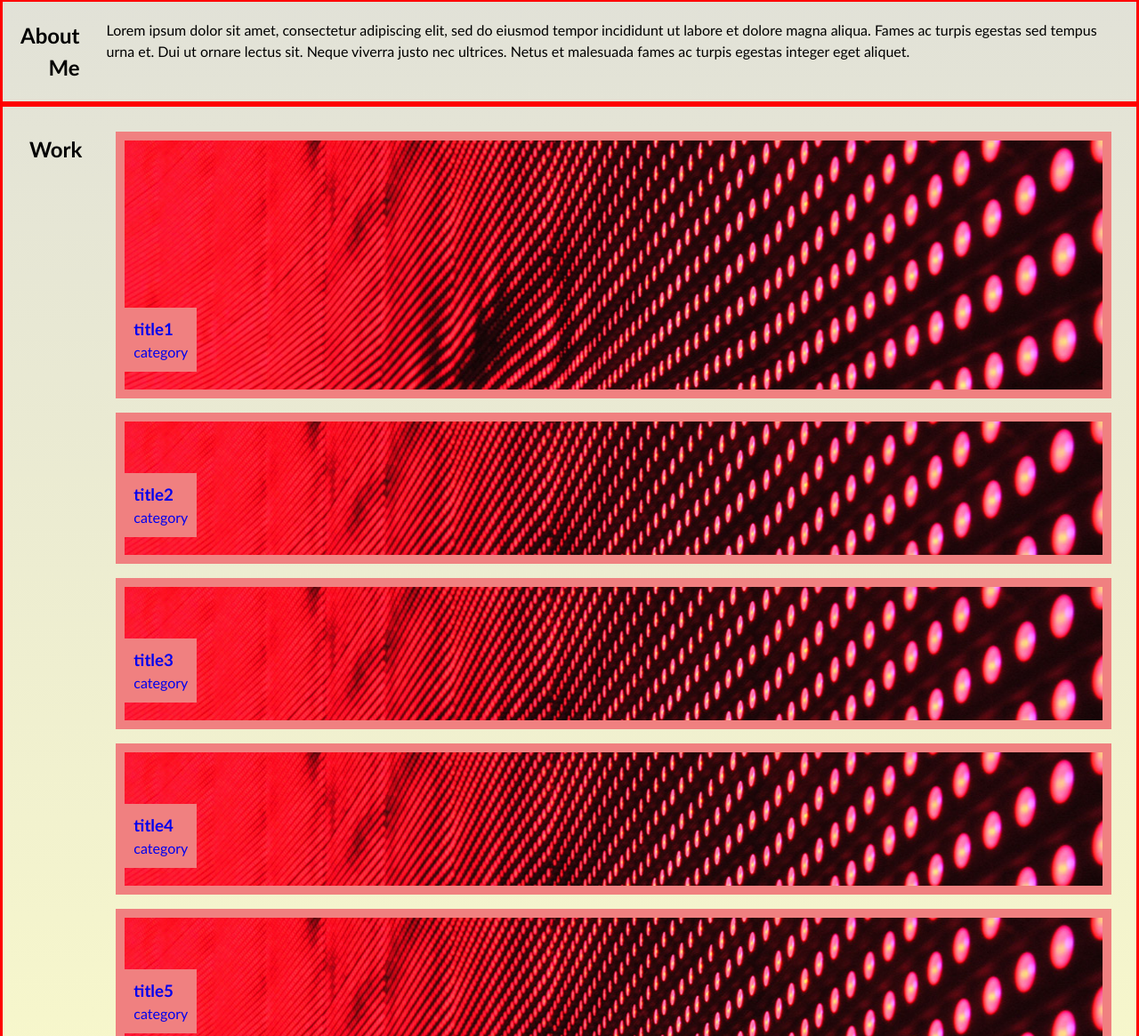
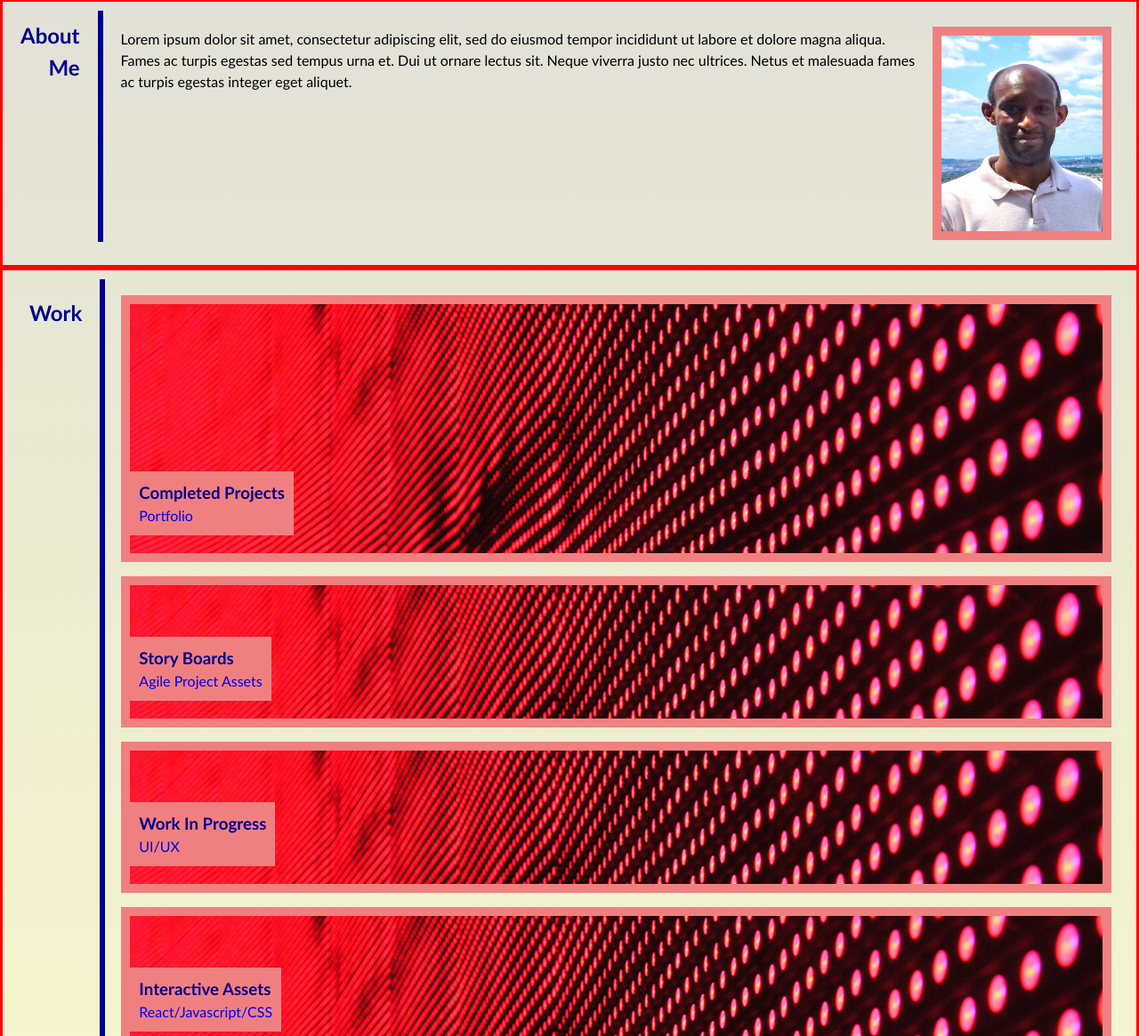
Before and after one commit to 44-khowell/mod2-challange, a plain HTML site: page index.html in a window 1280 px wide. Shown: the part 281-1446 px from the top of the page at 89% size. Drawn offline with Linux system fonts and the light colour scheme.

Commit message:
html n css Links, Images, Pipe Line added

```diff
--- a/css/style.css
+++ b/css/style.css
@@ -24,6 +24,7 @@ h4,
 h5,
 h6 {
   margin: 0;
+  color: darkblue;
 }
 
 p {
@@ -152,23 +153,32 @@ p {
   /* border: 2px solid green;*/
 }
 
-.v-line {
+.flex-aboutChild2 {
   display: flex;
-  border-left: 6px solid black;
-  height: 90px;
-  position: absolute;
-  left: 8.5%;
-  margin-left: 4px;
-  top: 86.5px;
+  align-items: flex-start;
+  padding: 10px;
 }
 
-.flex-aboutChild2 {
-  align-items: center;
+/* Target - text adding padding */
+.flex-aboutChild2 p {
   padding: 10px;
-  /* border: 2px solid blue;*/
 }
 
+.flex-aboutChild3 {
+  display: flex;
+  align-items: center;
+ /* border: 2px solid blue; */
+}
+/* Targeting - image & positioning */
+.fit-pix {
+  position: 50%;
+  height: 240px;
+  padding: 10px;
+  margin: 0.5rem;
+  background-color: lightcoral;
+  /* border: 2px solid green;*/
 
+}
 /* About me - end */
 
 
@@ -229,14 +239,14 @@ p {
   direction: rtl;
   text-align: start;
   padding: 10px;
-  padding-right: 20px;
+  padding-right: 10px;
   border: 2px solid blue;
 }
 
 .nav-contactChild2 {
   align-items: center;
   padding: 10px;
-  border: 2px solid blue;
+  /* border: 2px solid blue; */
 }
 
 /* Nav link container - links configuration */
@@ -244,8 +254,6 @@ p {
   display: inline-block;
   padding: 0px 20px;                    /* Spacing around Links */
   cursor: pointer;                      /* Cusrosr change to pointer */
-}
-
 }
 
 /* Nav links - cusrosr color change hover effect */
@@ -275,8 +283,4 @@ p {
   .flex-aboutChild1:first-child {
     min-height: 150px;
   }
-
-  .v-line {
-    flex-basis: 100%;
-  }
 }
--- a/index.html
+++ b/index.html
@@ -5,6 +5,29 @@
   <meta charset="UTF-8">
   <meta name="viewport" content="width=device-width, initial-scale=1.0">
   <meta http-equiv="X-UA-Compatible" content="ie=edge">
+
+  <!-- Vertical Divide Pipe defs -->
+  <meta name="viewport" content="width=device-width, initial-scale=1">
+
+  <style>
+    .vl-1 {
+      border-left: 6px solid darkblue;
+      height: 260px;
+    }
+  </style>
+  <style>
+    .vl-2 {
+      border-left: 6px solid darkblue;
+      height:1060px;
+    }
+  </style>
+  <style>
+    .vl-3 {
+      border-left: 6px solid darkblue;
+      height:60px;
+    }
+  </style>
+
   <title>Keith Howell // Web Developer</title>
   <link rel="stylesheet" href="./css/style.css" />
 </head>
@@ -37,12 +60,18 @@
         <div class="flex-aboutChild1">
           <h2><a name="About">About Me</a></h2>
         </div>
+
+        <!-- Flex frame division -->
+        <div class="vl-1"></div>
         <div class="flex-aboutChild2">
           <p> Lorem ipsum dolor sit amet, consectetur adipiscing elit, sed do eiusmod tempor
               incididunt ut labore et dolore magna aliqua. Fames ac turpis egestas sed tempus urna et.
               Dui ut ornare lectus sit. Neque viverra justo nec ultrices. Netus et malesuada fames
               ac turpis egestas integer eget aliquet.
           </p>
+          <div class="flex-aboutChild3">
+            <img class="fit-pix" src="./images/KH_pix.png" alt="face of candidate"/>
+          </div>
         </div>
       </div>
     </section>
@@ -56,42 +85,43 @@
         <div class="flex-Work1">
           <h2><a name="Work">Work</a></h2>
         </div>
-
+        <!-- Flex frame division -->
+        <div class="vl-2"></div>
         <div class="flex-Work2">
         <!-- Main Place holder for all x5 cards-->
         <!-- first card -->
         <a href="#" class="proj1 flex-item">
           <div>
-            <h3>title1</h3>
-            <p>category</p>
+            <h3>Completed Projects</h3>
+            <p>Portfolio</p>
           </div>
         </a>
         <!-- second card -->
         <a href="#" class="proj2 flex-item">
           <div>
-            <h3>title2</h3>
-            <p>category</p>
+            <h3>Story Boards</h3>
+            <p>Agile Project Assets</p>
           </div>
         </a>
         <!-- third card -->
         <a href="#" class="proj3 flex-item">
           <div>
-            <h3>title3</h3>
-            <p>category</p>
+            <h3>Work In Progress</h3>
+            <p>UI/UX</p>
           </div>
         </a>
         <!-- forth card -->
         <a href="#" class="proj4 flex-item">
           <div>
-            <h3>title4</h3>
-            <p>category</p>
+            <h3>Interactive Assets</h3>
+            <p>React/Javascript/CSS</p>
           </div>
         </a>
         <!-- fifth card -->
         <a href="#" class="proj5 flex-item">
           <div>
-            <h3>title5</h3>
-            <p>category</p>
+            <h3>Classic Coding Depository</h3>
+            <p>HTML/CSS</p>
           </div>
         </a>
       </div>
@@ -104,6 +134,8 @@
         <div class="nav-contactChild1">
           <h2><a name="Contact">Contact Me</a></h2>
         </div>
+        <!-- Flex frame division -->
+        <div class="vl-3"></div>
         <div class="nav-contactChild2">
           <p><a href="#">Mobile: +44-0715-694243</a></p>
           <p><a href="mailto:kh.saint@pm.me">eMail: kh.saint@pm.me</a></p>
```
Also changed, not shown: images/KH_pix.png (added), 1 other file.
